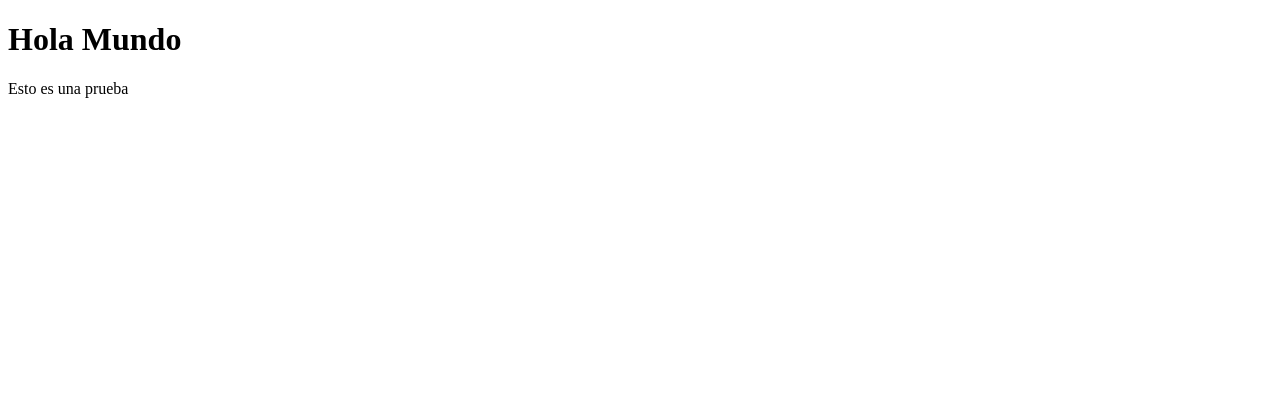
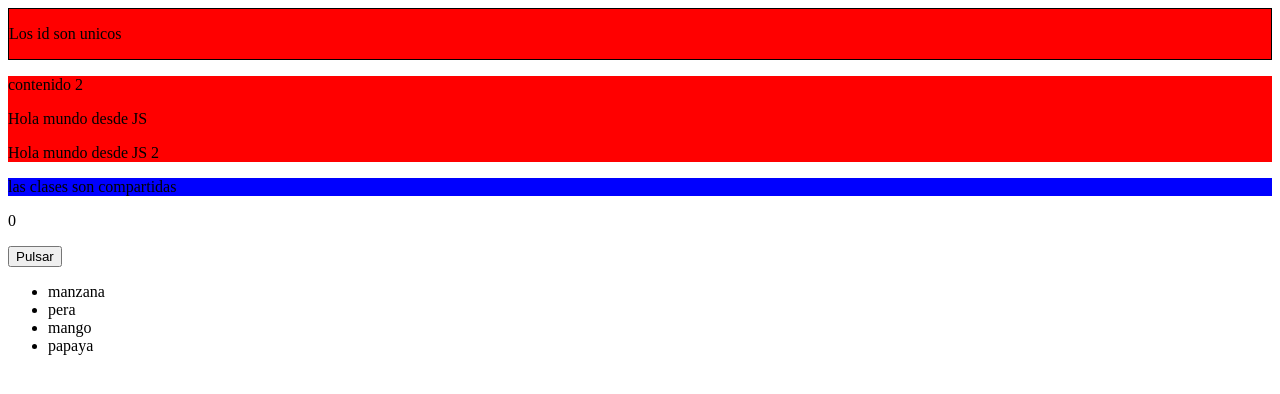
Before and after one commit to Kaleman60/test-deploy, a plain HTML site: page public/index.html in a window 1280 px wide. Drawn offline with Linux system fonts and the light colour scheme.

Commit message:
clase de lmgsi

```diff
--- a/public/index.html
+++ b/public/index.html
@@ -4,9 +4,77 @@
     <meta charset="UTF-8">
     <meta name="viewport" content="width=device-width, initial-scale=1.0">
     <title>Hola mundo</title>
+    <style>
+        .rojo {
+            background: red;
+        }
+
+        .azul {
+            background: blue;
+        }
+
+        #contenido1 {
+            border: 1px solid black;
+        }
+
+    </style>
+
+
 </head>
 <body>
-    <h1>Hola Mundo</h1>
-    <p>Esto es una prueba</p>
+    <div id="contenido1" class = "rojo">
+        <p>Los id son unicos</p>
+    </div>
+
+    <div id ="contenido2" class = "rojo">
+        <p>contenido 2</p>
+    </div>
+
+    <div id ="contenido3" class = "azul">
+        <p>las clases son compartidas
+
+        </p>
+
+    </div>
+
+    <div id ="contenido4">
+        <p id = "contador"></p>
+        <button onclick= "sumar()">Pulsar</button>
+
+    <script>
+        const contenido2 =document.querySelector("#contenido2")
+        console.log(contenido2)
+        const p1 = document.createElement("p")
+        const p2 = document.createElement("p")
+        p1.textContent = "Hola mundo desde JS"
+        p2.textContent = "Hola mundo desde JS 2"
+        contenido2.appendChild(p1)
+        contenido2.appendChild(p2)
+
+        let contador = 0
+        let contadorElement = document.querySelector("#contador")
+        contadorElement.textContent = contador;
+
+
+        function sumar() {
+            console.log("funcion disparada")
+            contador++;
+            contadorElement.textContent = contador;
+
+        }
+
+        const frutas  = ["manzana", "pera", "mango", "papaya"]
+
+        const listaElement = document.createElement("ul")
+        for(let i = 0; i < frutas.length; i++){
+            console.log(frutas[i])
+            const elementoLista = document.createElement("li")
+            elementoLista.textContent = frutas[i]
+            listaElement.appendChild(elementoLista)
+        }
+        document.body.appendChild(listaElement)
+    </script>
+
+
 </body>
 </html>
```
